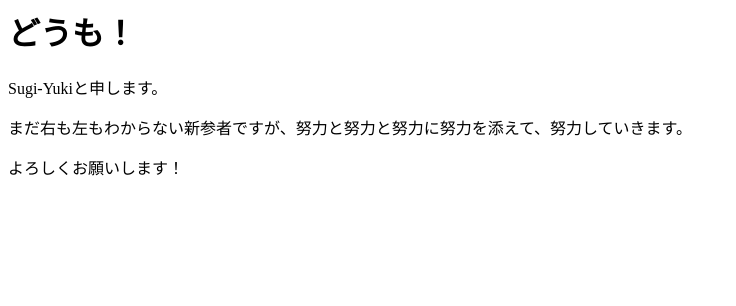
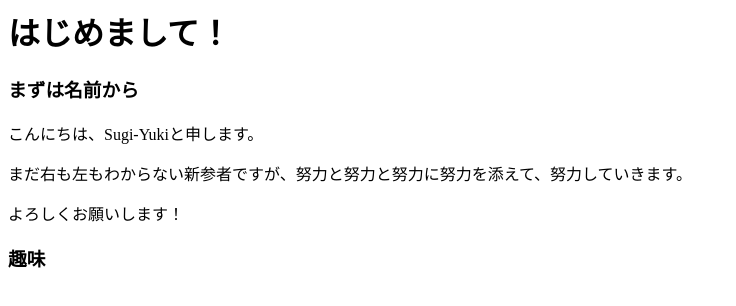
Before and after one commit to mct-joken/git2025, a website: page public/sugi-yuki/index.html in a window 1280 px wide. Shown: the whole page, without its empty margins (0-736 px from the left). Drawn offline with Linux system fonts and the light colour scheme.

Commit message:
feat: 自分のプロフィールページを改良

```diff
--- a/public/sugiyuki/index.html
+++ b/public/sugi-yuki/index.html
@@ -2,12 +2,14 @@
     <head>
         <meta charset="UTF-8">
         <meta name="viewport" content="width=device-width, initial-scale=1.0">
-        <title>Sugi-Yukiの自己紹介</title>
+        <title>自己紹介・OF・Sugi-Yuki</title>
     </head>
     <body>
-        <h1>どうも！</h1>
-        <p>Sugi-Yukiと申します。</p>
+        <h1>はじめまして！</h1>
+        <h3>まずは名前から</h3>
+        <p>こんにちは、Sugi-Yukiと申します。</p>
         <p>まだ右も左もわからない新参者ですが、努力と努力と努力に努力を添えて、努力していきます。</p>
         <p>よろしくお願いします！</p>
+        <h3>趣味</h3>
     </body>
 </html>
```
